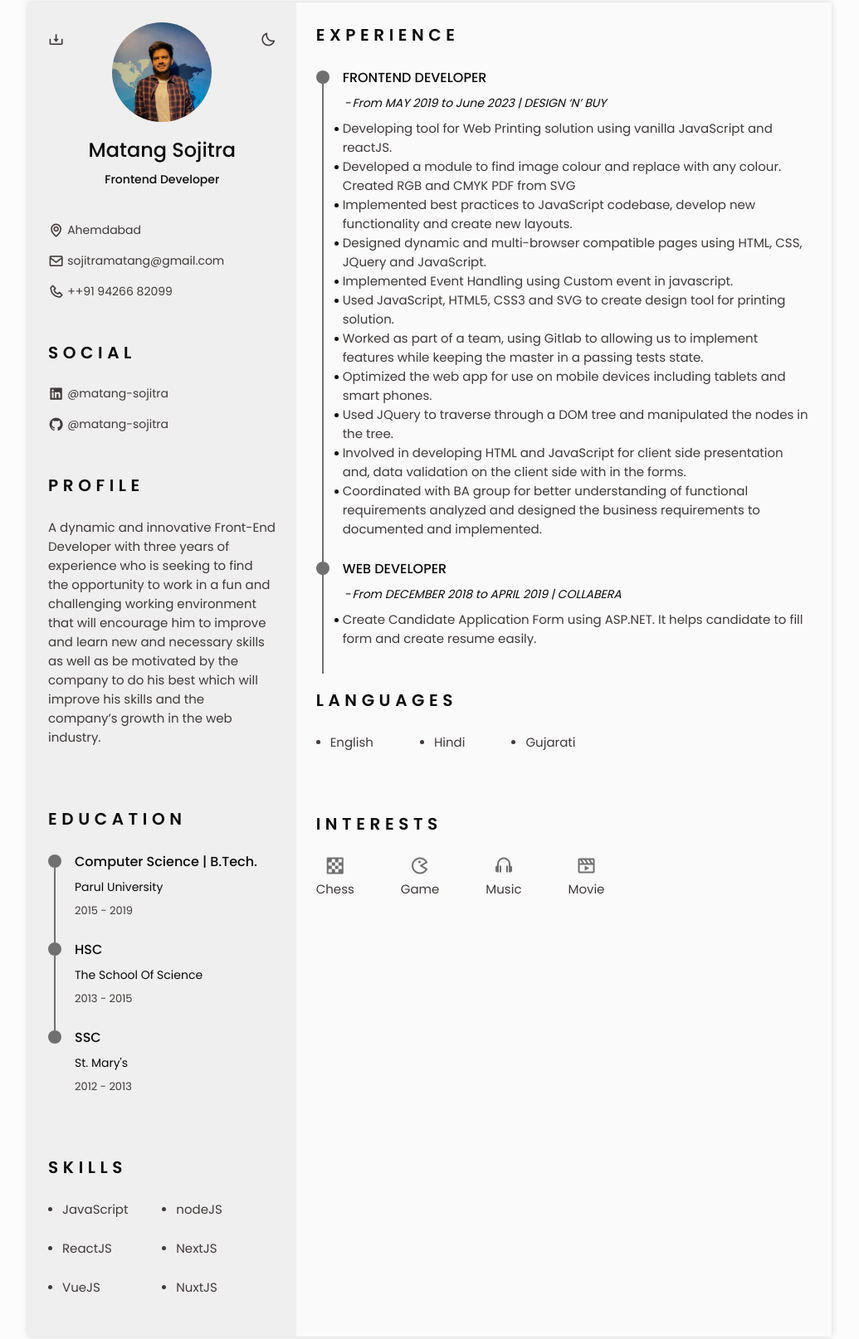
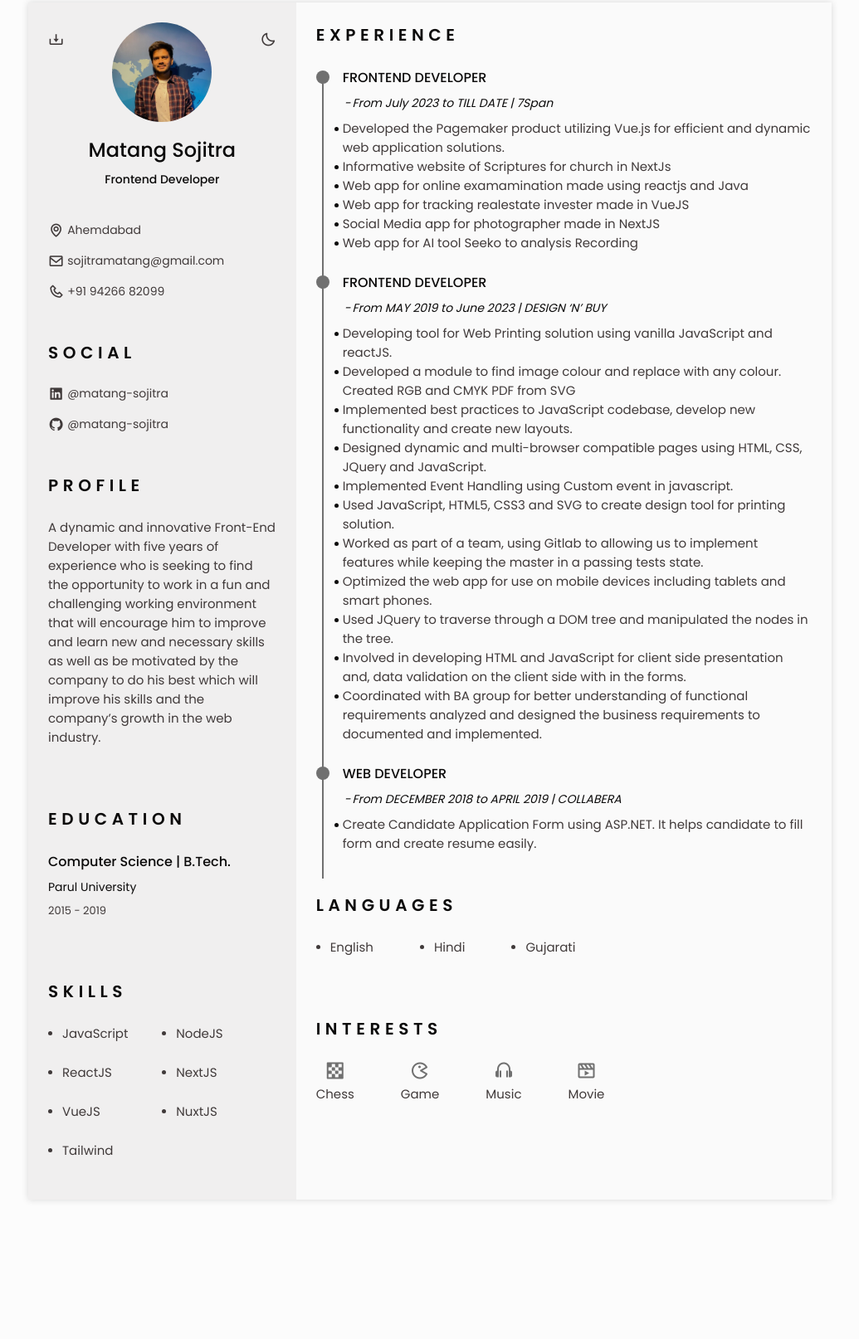
Before and after one commit to sojitramatang/resume, a plain HTML site: page index.html in a window 1280 px wide. Shown: the part 45-1659 px from the top of the page at 83% size, without its empty margins (122-1157 px from the left). After the commit the page ends 1539 px from the top, so only its background shows below. Drawn offline with nearby package versions, Linux system fonts and the light colour scheme.

Commit message:
update 7span details

```diff
--- a/index.html
+++ b/index.html
@@ -56,7 +56,7 @@
                             <div class="home__address bd-grid">
                                 <span class="home__information"><i class="bx bx-map home__icon"></i>Ahemdabad</span>
                                 <span class="home__information"><i class="bx bx-envelope home__icon"></i>sojitramatang@gmail.com</span>
-                                <span class="home__information"><i class="bx bx-phone home__icon"></i>++91 94266 82099</span>
+                                <span class="home__information"><i class="bx bx-phone home__icon"></i>+91 94266 82099</span>
                             </div>
                         </div>
 
@@ -84,7 +84,7 @@
                     <section class="profile section" id="profile">
                         <h2 class="section-title">Profile</h2>
                         <p class="profile__description">
-                            A dynamic and innovative Front-End Developer with three years of experience who is seeking to find the opportunity to work in a fun and challenging working environment that will encourage him to improve and learn new and necessary skills as well as be motivated by the company to do his best which will improve his skills and the company’s growth in the web industry.
+                            A dynamic and innovative Front-End Developer with five years of experience who is seeking to find the opportunity to work in a fun and challenging working environment that will encourage him to improve and learn new and necessary skills as well as be motivated by the company to do his best which will improve his skills and the company’s growth in the web industry.
                         </p>
 
 
@@ -96,36 +96,11 @@
                             <h2 class="section-title">Education</h2>
                             <div class="education__container bd-grid">
                                 <div class="education__content">
-                                    <div class="education__time">
-                                        <span class="education__rounder"></span>
-                                        <span class="education__line"></span>
-                                    </div>
+
                                     <div class="education__data bd-grid">
                                         <h3 class="education__title">Computer Science | B.Tech.</h3>
                                         <span class="education__studies">Parul University</span>
                                         <span class="education__year">2015 - 2019</span>
-                                    </div>
-                                </div>
-                                <div class="education__content">
-                                    <div class="education__time">
-                                        <span class="education__rounder"></span>
-                                        <span class="education__line"></span>
-                                    </div>
-                                    <div class="education__data bd-grid">
-                                        <h3 class="education__title">HSC</h3>
-                                        <span class="education__studies">The School Of Science</span>
-                                        <span class="education__year">2013 - 2015</span>
-                                    </div>
-                                </div>
-                                <div class="education__content">
-                                    <div class="education__time">
-                                        <span class="education__rounder"></span>
-                                        <!-- <span class="education__line"></span> -->
-                                    </div>
-                                    <div class="education__data bd-grid">
-                                        <h3 class="education__title">SSC</h3>
-                                        <span class="education__studies">St. Mary's</span>
-                                        <span class="education__year">2012 - 2013</span>
                                     </div>
                                 </div>
                             </div>
@@ -142,9 +117,10 @@
                                 <li class="skills__name"><span class="skills__circle"></span>JavaScript</li>
                                 <li class="skills__name"><span class="skills__circle"></span>ReactJS</li>
                                 <li class="skills__name"><span class="skills__circle"></span>VueJS</li>
+                                <li class="skills__name"><span class="skills__circle"></span>Tailwind</li>
                             </ul>
                             <ul class="skills__data">
-                                <li class="skills__name"><span class="skills__circle"></span>nodeJS</li>
+                                <li class="skills__name"><span class="skills__circle"></span>NodeJS</li>
                                 <li class="skills__name"><span class="skills__circle"></span>NextJS</li>
                                 <li class="skills__name"><span class="skills__circle"></span>NuxtJS</li>
                             </ul>
@@ -158,6 +134,26 @@
                     <section class="experience section" id="experience">
                         <h2 class="section-title">Experience</h2>
                         <div class="experience__container bd-grid">
+                            <div class="experience__content">
+                                <div class="experience__time">
+                                    <span class="experience__rounder"></span>
+                                    <span class="experience__line"></span>
+                                </div>
+
+                                <div class="experience__data bd-grid">
+                                    <h3 class="experience__title">FRONTEND DEVELOPER</h3>
+                                    <span class="experience__company">From July 2023 to TILL DATE | 7Span</span>
+                                    <div class="experience__description">
+                                        <p>Developed the Pagemaker product utilizing Vue.js for efficient and dynamic web application solutions.</p>
+                                        <p>Informative website of Scriptures for church in NextJs</p>
+                                        <p>Web app for online examamination made using reactjs and Java</p>
+                                        <p>Web app for tracking realestate invester made in VueJS</p>
+                                        <p>Social Media app for photographer made in NextJS</p>
+                                        <p>Web app for AI tool Seeko to analysis Recording</p>
+
+                                    </div>
+                                </div>
+                            </div>
                             <div class="experience__content">
                                 <div class="experience__time">
                                     <span class="experience__rounder"></span>
```
Also changed, not shown: 1 other file.
